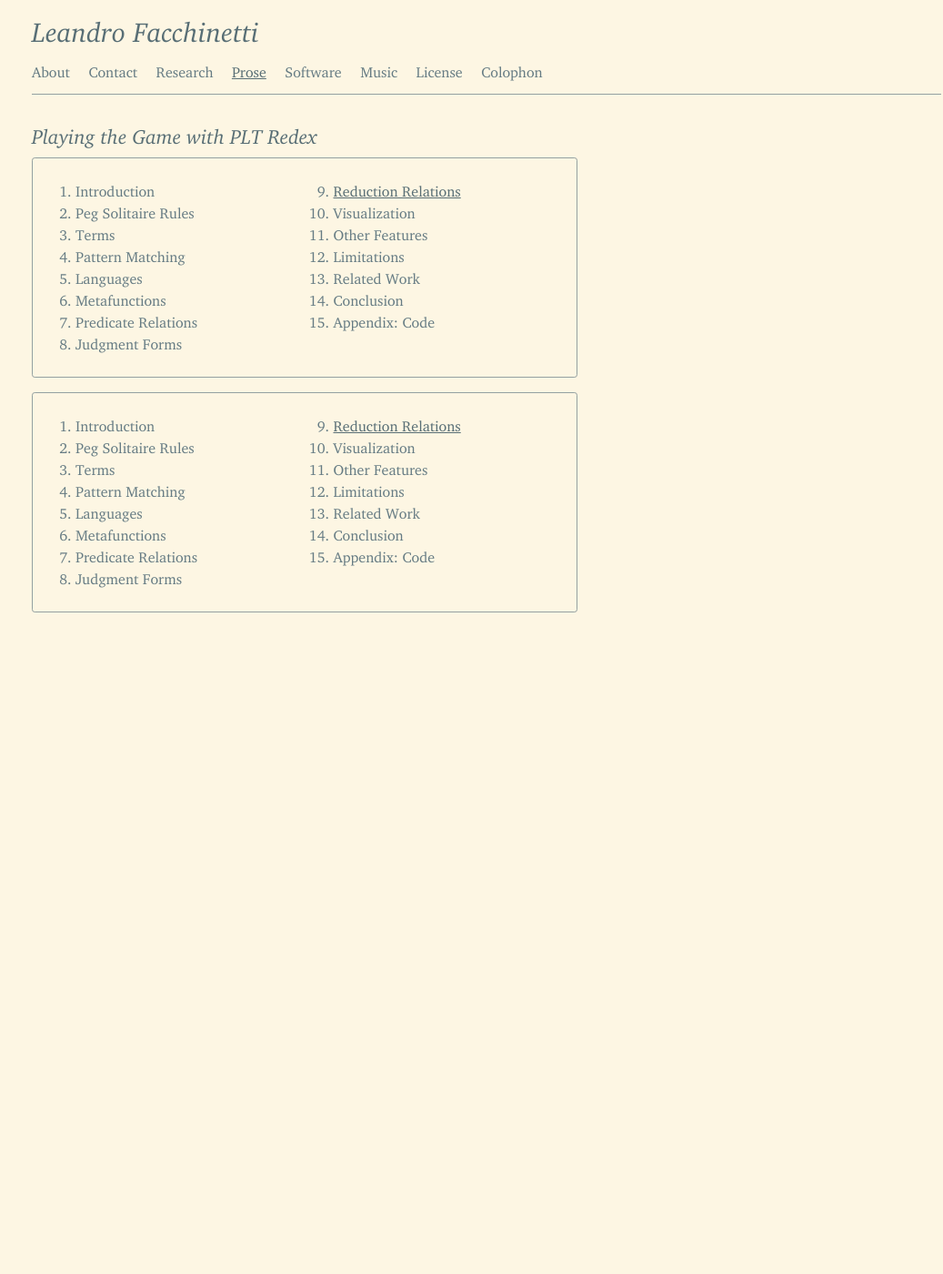
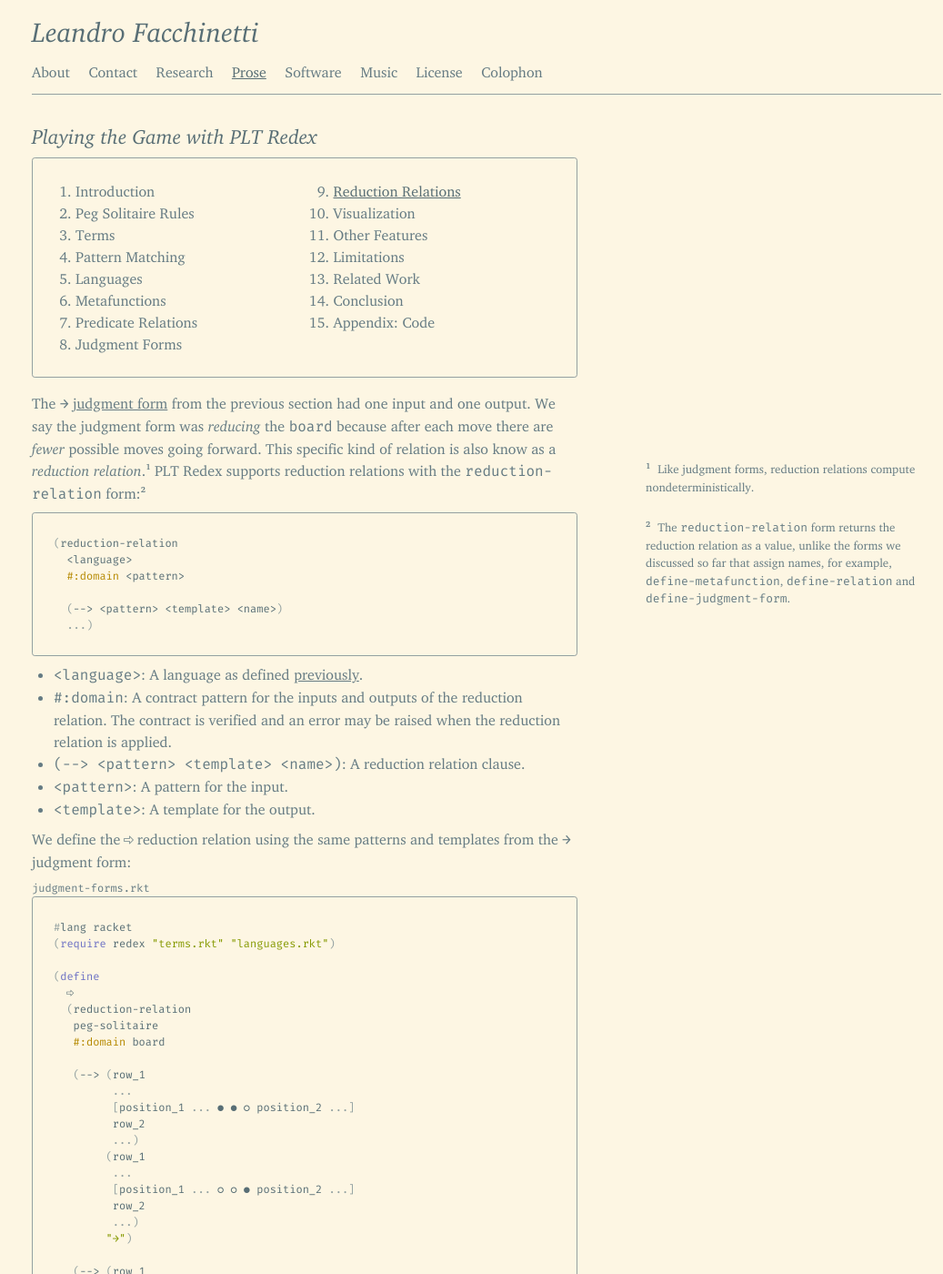
Before and after one commit to leafac/leafac.com, a Jekyll site: the page built from prose/playing-the-game-with-plt-redex/reduction-relations.md, in a window 1280 px wide and 1400 px high. Shown: the whole window at 91% size, without its empty margins (105-1142 px from the left). Built offline with Jekyll 4.4.1, drawn with Linux system fonts in a browser that asks for light colours; some of the changed text lies outside the part shown.

Commit message:
Add Reduction Relations

````diff
--- a/prose/playing-the-game-with-plt-redex/reduction-relations.md
+++ b/prose/playing-the-game-with-plt-redex/reduction-relations.md
@@ -3,3 +3,163 @@
 title: Playing the Game with PLT Redex
 table-of-contents: table-of-contents.html
 ---
+
+The `→` [judgment form](judgment forms) from the previous section had one input and one output. We say the judgment form was *reducing* the `board` because after each move there are *fewer* possible moves going forward. This specific kind of relation is also know as a *reduction relation*.<label class="margin-note"><input type="checkbox"><span markdown="1">Like judgment forms, reduction relations compute nondeterministically.</span></label> PLT Redex supports reduction relations with the `reduction-relation` form:<label class="margin-note"><input type="checkbox"><span markdown="1">The `reduction-relation` form returns the reduction relation as a value, unlike the forms we discussed so far that assign names, for example, `define-metafunction`, `define-relation` and `define-judgment-form`.</span></label>
+
+```racket
+(reduction-relation
+  <language>
+  #:domain <pattern>
+
+  (--> <pattern> <template> <name>)
+  ...)
+```
+
+- `<language>`: A language as defined [previously](languages).
+- `#:domain`: A contract pattern for the inputs and outputs of the reduction relation. The contract is verified and an error may be raised when the reduction relation is applied.
+- `(--> <pattern> <template> <name>)`: A reduction relation clause.
+- `<pattern>`: A pattern for the input.
+- `<template>`: A template for the output.
+
+We define the `⇨` reduction relation using the same patterns and templates from the `→` judgment form:
+
+<div class="code-block" markdown="1">
+`judgment-forms.rkt`
+```racket
+#lang racket
+(require redex "terms.rkt" "languages.rkt")
+
+(define
+  ⇨
+  (reduction-relation
+   peg-solitaire
+   #:domain board
+
+   (--> (row_1
+         ...
+         [position_1 ... ● ● ○ position_2 ...]
+         row_2
+         ...)
+        (row_1
+         ...
+         [position_1 ... ○ ○ ● position_2 ...]
+         row_2
+         ...)
+        "→")
+
+   (--> (row_1
+         ...
+         [position_1 ... ○ ● ● position_2 ...]
+         row_2
+         ...)
+        (row_1
+         ...
+         [position_1 ... ● ○ ○ position_2 ...]
+         row_2
+         ...)
+        "←")
+
+   (--> (row_1
+         ...
+         [position_1 ..._n ● position_2 ...]
+         [position_3 ..._n ● position_4 ...]
+         [position_5 ..._n ○ position_6 ...]
+         row_2
+         ...)
+        (row_1
+         ...
+         [position_1 ... ○ position_2 ...]
+         [position_3 ... ○ position_4 ...]
+         [position_5 ... ● position_6 ...]
+         row_2
+         ...)
+        "↓")
+
+   (--> (row_1
+         ...
+         [position_1 ..._n ○ position_2 ...]
+         [position_3 ..._n ● position_4 ...]
+         [position_5 ..._n ● position_6 ...]
+         row_2
+         ...)
+        (row_1
+         ...
+         [position_1 ... ● position_2 ...]
+         [position_3 ... ○ position_4 ...]
+         [position_5 ... ○ position_6 ...]
+         row_2
+         ...)
+        "↑")))
+```
+</div>
+
+We apply the reduction relation with the `apply-reduction-relation` form. It nondeterministically computes all the possible boards after one move:
+
+```racket
+(test-equal (apply-reduction-relation ⇨ (term initial-board))
+            '(((· · ● ● ● · ·)
+               (· · ● ● ● · ·)
+               (● ● ● ● ● ● ●)
+               (● ● ● ● ● ● ●)
+               (● ● ● ○ ● ● ●)
+               (· · ● ○ ● · ·)
+               (· · ● ● ● · ·))
+
+              ((· · ● ● ● · ·)
+               (· · ● ○ ● · ·)
+               (● ● ● ○ ● ● ●)
+               (● ● ● ● ● ● ●)
+               (● ● ● ● ● ● ●)
+               (· · ● ● ● · ·)
+               (· · ● ● ● · ·))
+
+              ((· · ● ● ● · ·)
+               (· · ● ● ● · ·)
+               (● ● ● ● ● ● ●)
+               (● ● ● ● ○ ○ ●)
+               (● ● ● ● ● ● ●)
+               (· · ● ● ● · ·)
+               (· · ● ● ● · ·))
+
+              ((· · ● ● ● · ·)
+               (· · ● ● ● · ·)
+               (● ● ● ● ● ● ●)
+               (● ○ ○ ● ● ● ●)
+               (● ● ● ● ● ● ●)
+               (· · ● ● ● · ·)
+               (· · ● ● ● · ·))))
+```
+
+We apply the reduction relation one or more times with the `apply-reduction-relation*` form. This outputs the same as the `→*` judgment form, except that the input in not present in the output:<label class="margin-note"><input type="checkbox"><span markdown="1">Mathematicians call this the *transitive closure* of the `⇨` reduction relation, as opposed to `→*`, which was the *reflexive*, transitive closure of the `→` relation.</span></label>
+
+```racket
+(test-equal (apply-reduction-relation* #:all? #t ⇨ (term ([● ● ● ○ ● ● ●])))
+            '(((○ ○ ● ○ ● ○ ●))
+
+              ((● ○ ○ ● ● ● ●))
+
+              ((● ○ ● ○ ○ ● ●))
+
+              ((● ○ ● ○ ● ○ ○))
+
+              ((● ● ○ ○ ● ○ ●))
+
+              ((● ● ● ● ○ ○ ●))))
+```
+
+We can also query just the *final* boards, in which no further moves are possible by omitting the `#:all?` keyword:
+
+```racket
+(test-equal (apply-reduction-relation* ⇨ (term ([● ● ● ○ ● ● ●])))
+            '(((○ ○ ● ○ ● ○ ●))
+
+              ((● ○ ● ○ ● ○ ○))))
+```
+
+* * *
+
+We will use the reduction relation in later sections:
+
+```racket
+(provide ⇨)
+```
````
Also changed, not shown: prose/playing-the-game-with-plt-redex/judgment-forms.md (+6 -6 lines), 1 other file.
